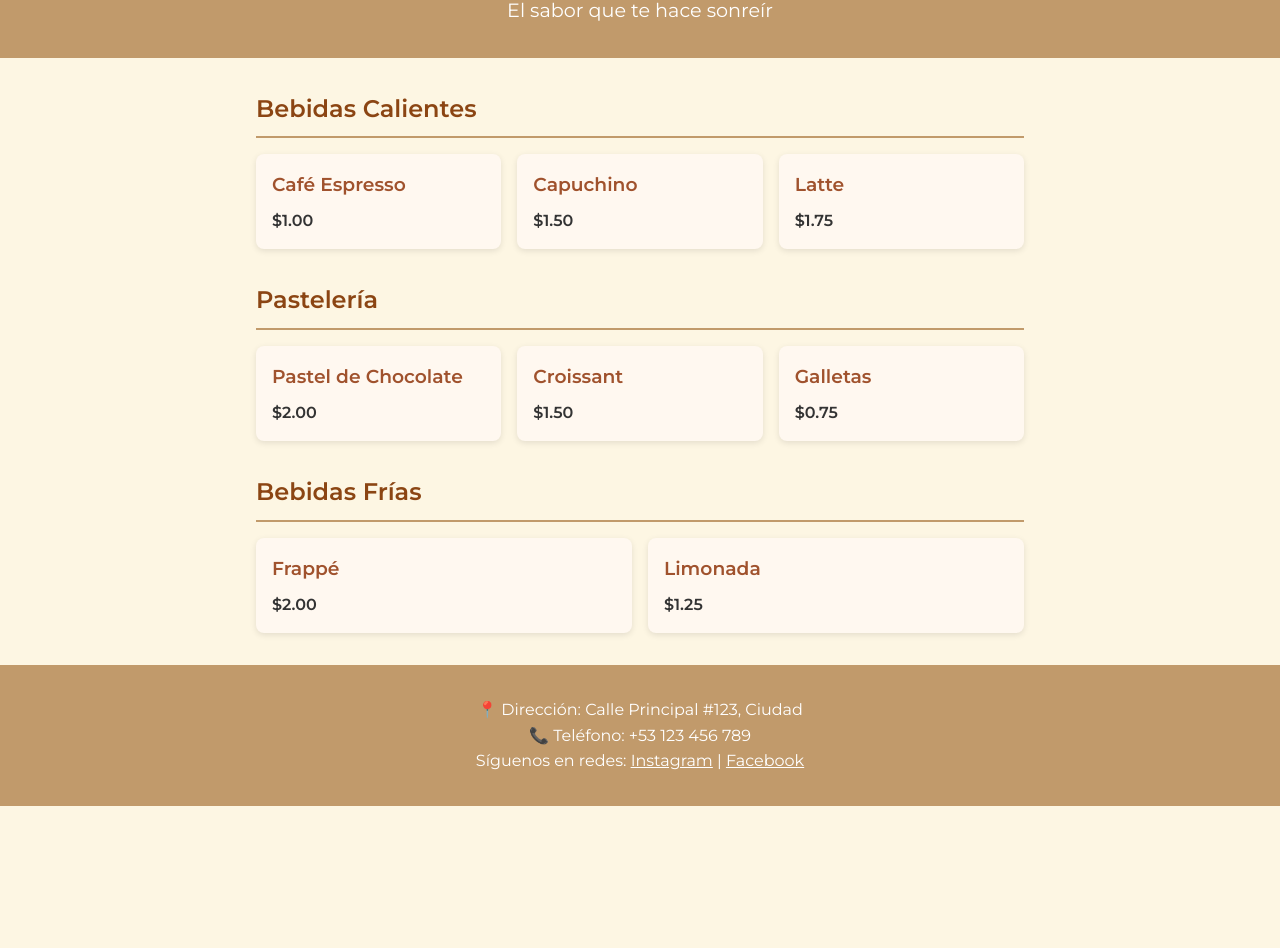
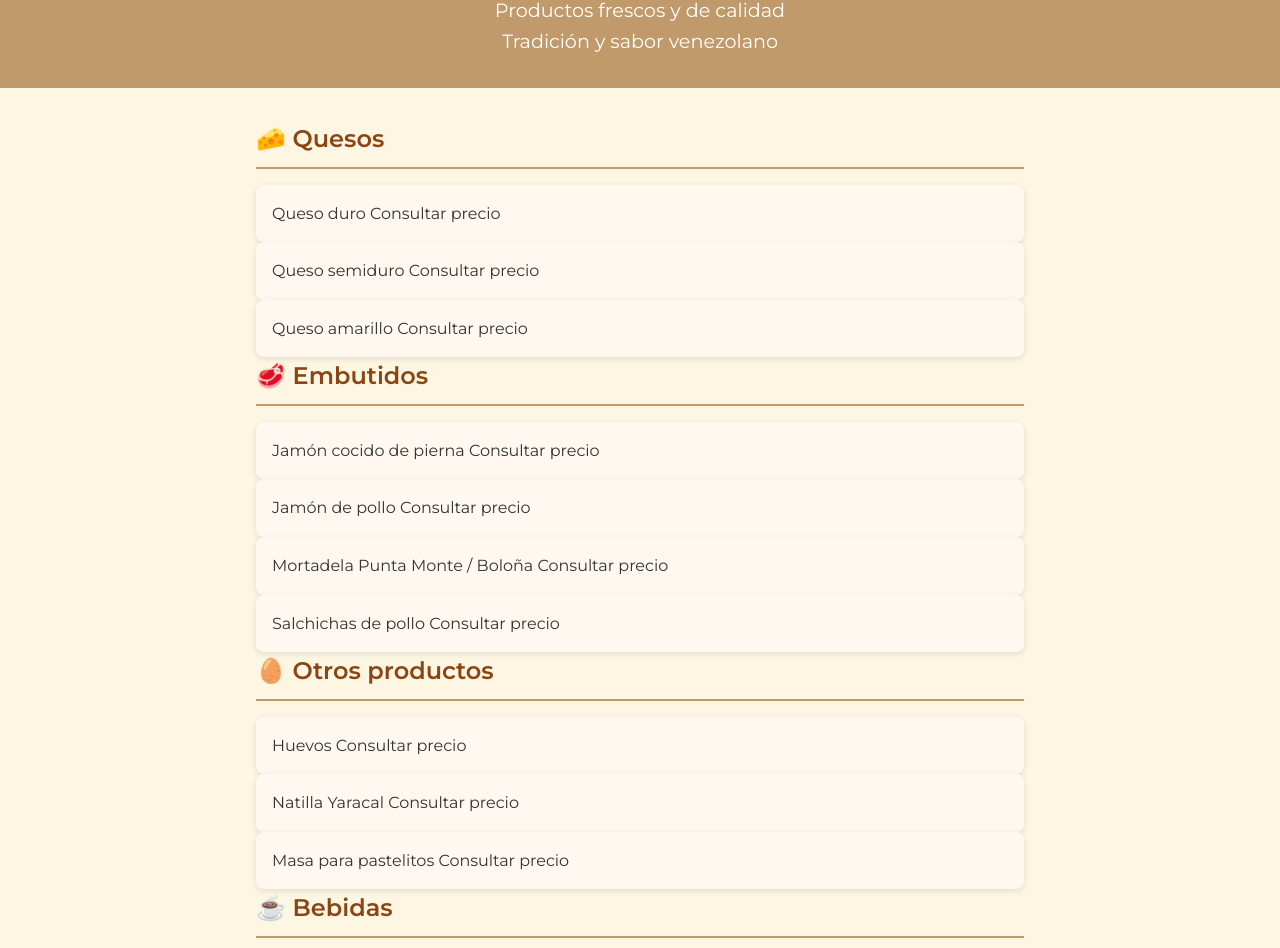
Before and after one commit to gmail1999/menus, a plain HTML site: page index.html in a window 1280 px wide. Shown: the part 122-1070 px from the top of the page. Before the commit the page ends 928 px from the top, so only its background shows below. Drawn offline with Linux system fonts and the light colour scheme.

Commit message:
Replace menu from Cafetería Aroma to Charcutería Lorenzo
Replaced Cafetería Aroma menu with Charcutería Lorenzo Cubita menu, including new sections for cheeses, cold cuts, and other products.

```diff
--- a/index.html
+++ b/index.html
@@ -2,67 +2,106 @@
 <html lang="es">
 <head>
     <meta charset="UTF-8">
+    <title>Charcutería Lorenzo Cubita</title>
     <meta name="viewport" content="width=device-width, initial-scale=1.0">
-    <title>Cafetería Aroma - Menú</title>
+
     <link rel="stylesheet" href="style.css">
     <link href="https://fonts.googleapis.com/css2?family=Montserrat:wght@400;600&family=Pacifico&display=swap" rel="stylesheet">
 </head>
+
 <body>
+
 <header>
-        <h1>Cafetería Aroma</h1>
-        <p>El sabor que te hace sonreír</p>
+    <h1>Charcutería Lorenzo Cubita</h1>
+    <p>Productos frescos y de calidad</p>
+    <p>Tradición y sabor venezolano</p>
 </header>
 
 <section class="menu">
-        <h2>Bebidas Calientes</h2>
-        <div class="items">
+
+    <section class="categoria">
+        <h2>🧀 Quesos</h2>
+
         <div class="item">
-                <h3>Café Espresso</h3>
-                <p>$1.00</p>
-            </div>
-            <div class="item">
-                <h3>Capuchino</h3>
-                <p>$1.50</p>
-            </div>
-            <div class="item">
-                <h3>Latte</h3>
-                <p>$1.75</p>
-            </div>
+            <span>Queso duro</span>
+            <span>Consultar precio</span>
         </div>
 
-        <h2>Pastelería</h2>
-        <div class="items">
         <div class="item">
-                <h3>Pastel de Chocolate</h3>
-                <p>$2.00</p>
-            </div>
-            <div class="item">
-                <h3>Croissant</h3>
-                <p>$1.50</p>
-            </div>
-            <div class="item">
-                <h3>Galletas</h3>
-                <p>$0.75</p>
-            </div>
+            <span>Queso semiduro</span>
+            <span>Consultar precio</span>
         </div>
 
-        <h2>Bebidas Frías</h2>
-        <div class="items">
         <div class="item">
-                <h3>Frappé</h3>
-                <p>$2.00</p>
-            </div>
-            <div class="item">
-                <h3>Limonada</h3>
-                <p>$1.25</p>
-            </div>
+            <span>Queso amarillo</span>
+            <span>Consultar precio</span>
         </div>
     </section>
 
+    <section class="categoria">
+        <h2>🥩 Embutidos</h2>
+
+        <div class="item">
+            <span>Jamón cocido de pierna</span>
+            <span>Consultar precio</span>
+        </div>
+
+        <div class="item">
+            <span>Jamón de pollo</span>
+            <span>Consultar precio</span>
+        </div>
+
+        <div class="item">
+            <span>Mortadela Punta Monte / Boloña</span>
+            <span>Consultar precio</span>
+        </div>
+
+        <div class="item">
+            <span>Salchichas de pollo</span>
+            <span>Consultar precio</span>
+        </div>
+    </section>
+
+    <section class="categoria">
+        <h2>🥚 Otros productos</h2>
+
+        <div class="item">
+            <span>Huevos</span>
+            <span>Consultar precio</span>
+        </div>
+
+        <div class="item">
+            <span>Natilla Yaracal</span>
+            <span>Consultar precio</span>
+        </div>
+
+        <div class="item">
+            <span>Masa para pastelitos</span>
+            <span>Consultar precio</span>
+        </div>
+    </section>
+
+    <section class="categoria">
+        <h2>☕ Bebidas</h2>
+
+        <div class="item">
+            <span>Café</span>
+            <span>Consultar precio</span>
+        </div>
+    </section>
+
+</section>
+
 <footer>
-        <p>📍 Dirección: Calle Principal #123, Ciudad</p>
-        <p>📞 Teléfono: +53 123 456 789</p>
-        <p>Síguenos en redes: <a href="#">Instagram</a> | <a href="#">Facebook</a></p>
+    <p>Gracias por su preferencia</p>
+    <p>📍 Venezuela</p>
+    <p>📞 Pago Móvil:</p>
+    <p>Banco: 0102</p>
+    <p>Teléfono: 0412-8459116</p>
+    <p>Cédula: E-84502270</p>
 </footer>
+
 </body>
 </html>
+
+</html>
```
Lines whose indentation alone changed are shown as unchanged.
